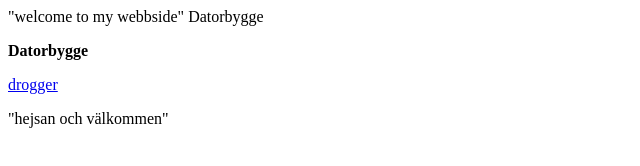
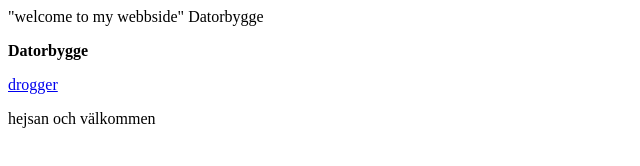
Before and after one commit to skullbalaclava/projekt, a plain HTML site: page index.html in a window 1280 px wide. Shown: the full height of the page, 0-640 px from the left. Drawn offline with Linux system fonts and the light colour scheme.

Commit message:
Update index.html

```diff
--- a/index.html
+++ b/index.html
@@ -16,7 +16,7 @@
 <p><b> Datorbygge </b> </p>
 <a href="https://skullbalaclava.github.io/projekt/">drogger </a>
 
-<p>"hejsan och välkommen"</p>
+<p>hejsan och välkommen</p>
 
 
 
```
